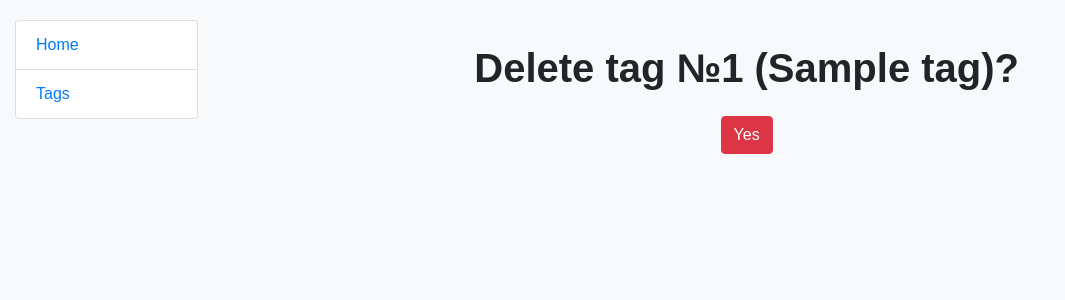
After one commit to IhorDmytriv/todo-list, a Django app: page /tags/delete/1/ in a window 1280 px wide. The commit adds this page. Shown: the top 300 px of the page, without its empty margins (0-1065 px from the left). Run offline with Django 5.2, Linux system fonts and the light colour scheme; tables that the repository leaves empty hold one stand-in row (values such as "Sample post").

Commit message:
Create tag create, update, delete views

```diff
--- a/tasks/urls.py
+++ b/tasks/urls.py
@@ -5,7 +5,10 @@ from tasks.views import (
     TaskUpdateView,
     TaskDeleteView,
     toggle_task_status,
-    TagListView
+    TagListView,
+    TagCreateView,
+    TagUpdateView,
+    TagDeleteView
 )
 
 urlpatterns = [
@@ -30,6 +33,21 @@ urlpatterns = [
         "tags/",
         TagListView.as_view(),
         name="tag-list"
+    ),
+    path(
+        "tags/create/",
+        TagCreateView.as_view(),
+        name="tag-create"
+    ),
+    path(
+        "tags/update/<int:pk>/",
+        TagUpdateView.as_view(),
+        name="tag-update"
+    ),
+    path(
+        "tags/delete/<int:pk>/",
+        TagDeleteView.as_view(),
+        name="tag-delete"
     )
 ]
 
--- a/tasks/views.py
+++ b/tasks/views.py
@@ -42,3 +42,22 @@ class TaskDeleteView(DeleteView):
 
 class TagListView(ListView):
     model = Tag
+
+
+class TagCreateView(CreateView):
+    model = Tag
+    fields = "__all__"
+    template_name = "tasks/tag_form.html"
+    success_url = reverse_lazy("tasks:tag-list")
+
+
+class TagUpdateView(UpdateView):
+    model = Tag
+    fields = "__all__"
+    template_name = "tasks/tag_form.html"
+    success_url = reverse_lazy("tasks:tag-list")
+
+
+class TagDeleteView(DeleteView):
+    model = Tag
+    success_url = reverse_lazy("tasks:tag-list")
--- /dev/null
+++ b/templates/tasks/tag_confirm_delete.html
@@ -0,0 +1,10 @@
+{% extends "base.html" %}
+
+{% block content %}
+  <h1 class="text-center my-4">Delete tag №{{ tag.id }} ({{ tag.name }})?</h1>
+
+  <form action="" method="post" class="text-center">
+    {% csrf_token %}
+    <input type="submit" value="Yes" class="btn btn-danger">
+  </form>
+{% endblock %}
--- a/templates/tasks/tag_list.html
+++ b/templates/tasks/tag_list.html
@@ -4,7 +4,7 @@
 {% block content %}
   <div class="container my-4 position-relative">
     <h1 class="text-center">Tags</h1>
-    <a href="{% url 'tasks:task-create' %}" class="btn btn-primary position-absolute" style="right: 225px; top: 25px;">
+    <a href="{% url 'tasks:tag-create' %}" class="btn btn-primary position-absolute" style="right: 225px; top: 25px;">
       Create
     </a>
 
@@ -25,12 +25,12 @@
                   <td>{{ tag.id }}</td>
                   <td>{{ tag.name }}</td>
                   <td>
-                    <a href="#" class="btn btn-secondary">
+                    <a href="{% url 'tasks:tag-update' pk=tag.id %}" class="btn btn-secondary">
                       Update
                     </a>
                   </td>
                   <td>
-                    <a href="#" class="btn btn-danger">
+                    <a href="{% url 'tasks:tag-delete' pk=tag.id %}" class="btn btn-danger">
                       Delete
                     </a>
                   </td>
```
Also changed, not shown: templates/tasks/tag_form.html (added, +12 -0 lines).
